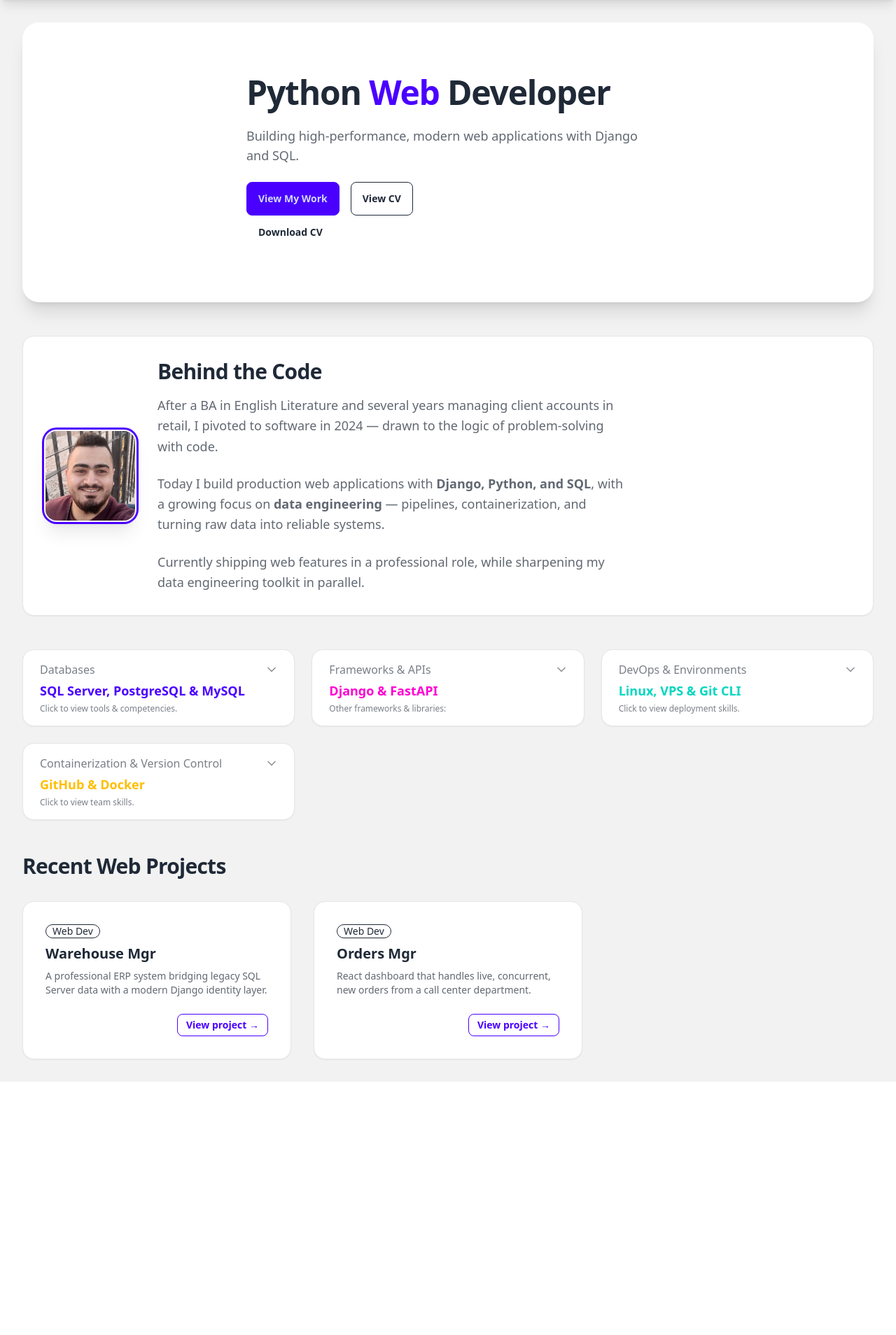
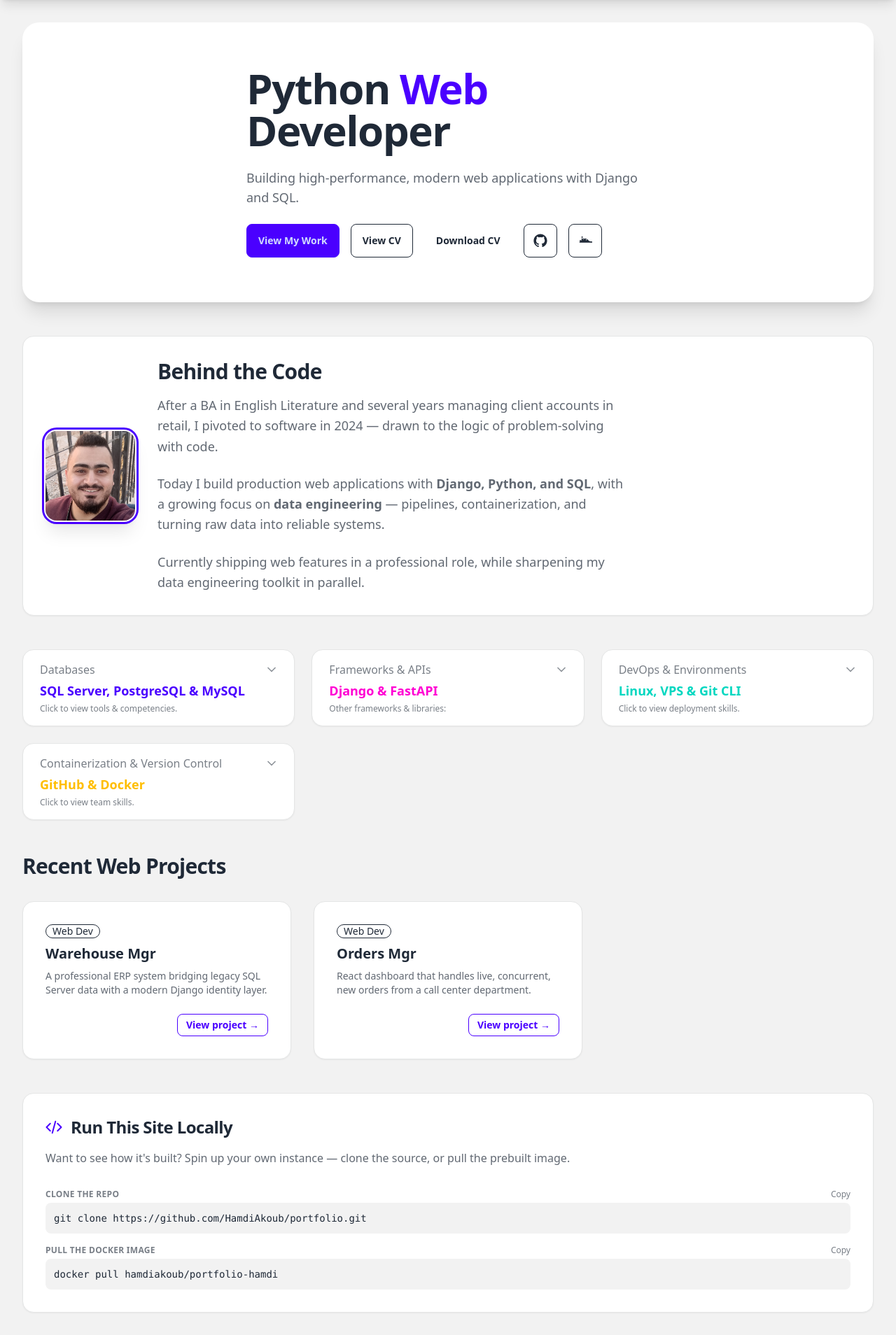
Before and after one commit to HamdiAkoub/portfolio, a Django app: page / in a window 1280 px wide. Shown: the part 68-1976 px from the top of the page at 70% size. Before the commit the page ends 1614 px from the top, so only its background shows below. Run offline with Django 5.2, Linux system fonts and the light colour scheme; parts of the project's set-up code (start-up, migrations or seed data) failed here and were passed over; some libraries are stand-ins or nearby versions.

Commit message:
Github + Docker routes

```diff
--- a/main/templates/base.html
+++ b/main/templates/base.html
@@ -8,6 +8,7 @@
   <meta charset="UTF-8">
   <meta name="viewport" content="width=device-width, initial-scale=1.0">
   <title>{% block title %}Hamdi - Portfolio{% endblock %}</title>
+  <style>[x-cloak] { display: none !important; }</style>
   <link href="https://cdn.jsdelivr.net/npm/daisyui@4.12.10/dist/full.min.css" rel="stylesheet" type="text/css" />
   <script src="https://cdn.tailwindcss.com"></script>
   <script defer src="https://cdn.jsdelivr.net/npm/alpinejs@3.x.x/dist/cdn.min.js"></script>
--- a/main/templates/index.html
+++ b/main/templates/index.html
@@ -6,17 +6,31 @@
   <section class="hero min-h-[50vh] bg-base-100 rounded-3xl shadow-xl mb-12 p-8">
     <div class="hero-content flex-col lg:flex-row-reverse">
       <div class="max-w-xl">
-        <h1 class="text-5xl font-black leading-none tracking-tight">Python <span class="text-primary">Web</span> Developer</h1>
+        <h1 class="text-4xl sm:text-5xl lg:text-6xl font-black leading-none tracking-tight">Python <span class="text-primary">Web</span> Developer</h1>
         <p class="py-6 text-lg opacity-70">Building high-performance, modern web applications with Django and SQL.</p>
-        <div class="flex gap-4">
+        <div class="flex flex-wrap gap-4">
           <a href="#projects" class="btn btn-primary">View My Work</a>
           <a href="{% static 'docs/Hamdi-Akoub-Resume.pdf' %}" target="_blank" rel="noopener noreferrer" class="btn btn-outline">
             View CV
-          </a><br>
+          </a>
+          <a href="{% static 'docs/Hamdi-Akoub-Resume.pdf' %}" download="Hamdi-Akoub-Resume.pdf" class="btn btn-ghost">
+            Download CV
+          </a>
+          <a href="https://github.com/HamdiAkoub" target="_blank" rel="noopener noreferrer"
+             aria-label="GitHub profile" title="GitHub"
+             class="btn btn-outline btn-square min-h-[44px] min-w-[44px]">
+            <svg xmlns="http://www.w3.org/2000/svg" viewBox="0 0 24 24" fill="currentColor" class="w-5 h-5" aria-hidden="true">
+              <path d="M12 .5C5.65.5.5 5.65.5 12c0 5.08 3.29 9.39 7.86 10.91.58.11.79-.25.79-.56v-2.16c-3.2.7-3.87-1.37-3.87-1.37-.52-1.33-1.28-1.68-1.28-1.68-1.05-.72.08-.7.08-.7 1.16.08 1.77 1.2 1.77 1.2 1.03 1.77 2.7 1.26 3.36.96.1-.75.4-1.26.73-1.55-2.55-.29-5.24-1.28-5.24-5.7 0-1.26.45-2.29 1.19-3.1-.12-.29-.52-1.47.11-3.07 0 0 .97-.31 3.18 1.18a11 11 0 0 1 5.79 0c2.21-1.49 3.18-1.18 3.18-1.18.63 1.6.23 2.78.11 3.07.74.81 1.19 1.84 1.19 3.1 0 4.43-2.69 5.41-5.25 5.69.41.36.78 1.06.78 2.14v3.17c0 .31.21.68.8.56C20.21 21.39 23.5 17.08 23.5 12 23.5 5.65 18.35.5 12 .5Z"/>
+            </svg>
+          </a>
+          <a href="https://hub.docker.com/u/hamdiakoub" target="_blank" rel="noopener noreferrer"
+             aria-label="Docker Hub profile" title="Docker Hub"
+             class="btn btn-outline btn-square min-h-[44px] min-w-[44px]">
+            <svg xmlns="http://www.w3.org/2000/svg" viewBox="0 0 24 24" fill="currentColor" class="w-5 h-5" aria-hidden="true">
+              <path d="M13.98 11.14h-2.07v2.07h2.07v-2.07Zm-3.1 0H8.81v2.07h2.07v-2.07Zm-3.1 0H5.71v2.07H7.78v-2.07Zm-3.1 0H2.61v2.07h2.07v-2.07Zm9.3-3.1h-2.07v2.07h2.07V8.04Zm-3.1 0H8.81v2.07h2.07V8.04Zm-3.1 0H5.71v2.07H7.78V8.04Zm0-3.1H5.71v2.07H7.78V4.94Zm12.4 8.27c-.34-.5-.97-.86-1.7-.79-.16.01-.32.04-.47.08-.04-.21-.09-.41-.16-.61-.43-1.27-1.6-2.16-2.95-2.16h-.32v1.55h-1.55V8.95H9.92v1.55H8.37v-1.55H6.82v1.55H5.27v1.55H3.72v1.55H2.17v1.55h22.02c.04-.51-.13-1.34-.77-2.02Z"/>
+            </svg>
+          </a>
         </div>
-        <a href="{% static 'docs/Hamdi-Akoub-Resume.pdf' %}" download="Hamdi-Akoub-Resume.pdf" class="btn btn-ghost">
-          Download CV
-        </a>
       </div>
     </div>
   </section>
@@ -159,4 +173,70 @@
 
   </div>
 
+<section x-data="{
+         copied: null,
+         copy(key, text) {
+           const fallback = () => {
+             const ta = document.createElement('textarea');
+             ta.value = text;
+             ta.style.position = 'fixed';
+             ta.style.opacity = '0';
+             document.body.appendChild(ta);
+             ta.focus(); ta.select();
+             try { document.execCommand('copy'); } catch (_) {}
+             document.body.removeChild(ta);
+           };
+           if (navigator.clipboard && window.isSecureContext) {
+             navigator.clipboard.writeText(text).catch(fallback);
+           } else {
+             fallback();
+           }
+           this.copied = key;
+           setTimeout(() => { if (this.copied === key) this.copied = null; }, 1500);
+         }
+       }"
+       class="card bg-base-100 shadow-sm border border-base-300 mt-12">
+    <div class="card-body">
+      <div class="flex items-center gap-3 mb-2">
+        <svg xmlns="http://www.w3.org/2000/svg" fill="none" viewBox="0 0 24 24" stroke-width="2" stroke="currentColor" class="w-6 h-6 text-primary" aria-hidden="true">
+          <path stroke-linecap="round" stroke-linejoin="round" d="M17.25 6.75 22.5 12l-5.25 5.25m-10.5 0L1.5 12l5.25-5.25m7.5-3-4.5 16.5"/>
+        </svg>
+        <h2 class="text-2xl font-bold tracking-tight">Run This Site Locally</h2>
+      </div>
+      <p class="opacity-70 mb-6">
+        Want to see how it's built? Spin up your own instance — clone the source, or pull the prebuilt image.
+      </p>
+
+      <div class="space-y-4">
+        <div>
+          <div class="flex items-center justify-between mb-1">
+            <span class="text-xs font-semibold uppercase tracking-wide opacity-60">Clone the repo</span>
+            <button type="button"
+                    @click="copy('git', 'git clone https://github.com/HamdiAkoub/portfolio.git')"
+                    :class="copied === 'git' ? 'text-success' : 'opacity-60 hover:opacity-100'"
+                    class="text-xs transition-opacity">
+              <span x-show="copied !== 'git'">Copy</span>
+              <span x-show="copied === 'git'" x-cloak>Copied!</span>
+            </button>
+          </div>
+          <pre class="bg-base-200 rounded-lg p-3 text-sm overflow-x-auto"><code>git clone https://github.com/HamdiAkoub/portfolio.git</code></pre>
+        </div>
+
+        <div>
+          <div class="flex items-center justify-between mb-1">
+            <span class="text-xs font-semibold uppercase tracking-wide opacity-60">Pull the Docker image</span>
+            <button type="button"
+                    @click="copy('docker', 'docker pull hamdiakoub/portfolio-hamdi')"
+                    :class="copied === 'docker' ? 'text-success' : 'opacity-60 hover:opacity-100'"
+                    class="text-xs transition-opacity">
+              <span x-show="copied !== 'docker'">Copy</span>
+              <span x-show="copied === 'docker'" x-cloak>Copied!</span>
+            </button>
+          </div>
+          <pre class="bg-base-200 rounded-lg p-3 text-sm overflow-x-auto"><code>docker pull hamdiakoub/portfolio-hamdi</code></pre>
+        </div>
+      </div>
+    </div>
+  </section>
+
 {% endblock %}
```
